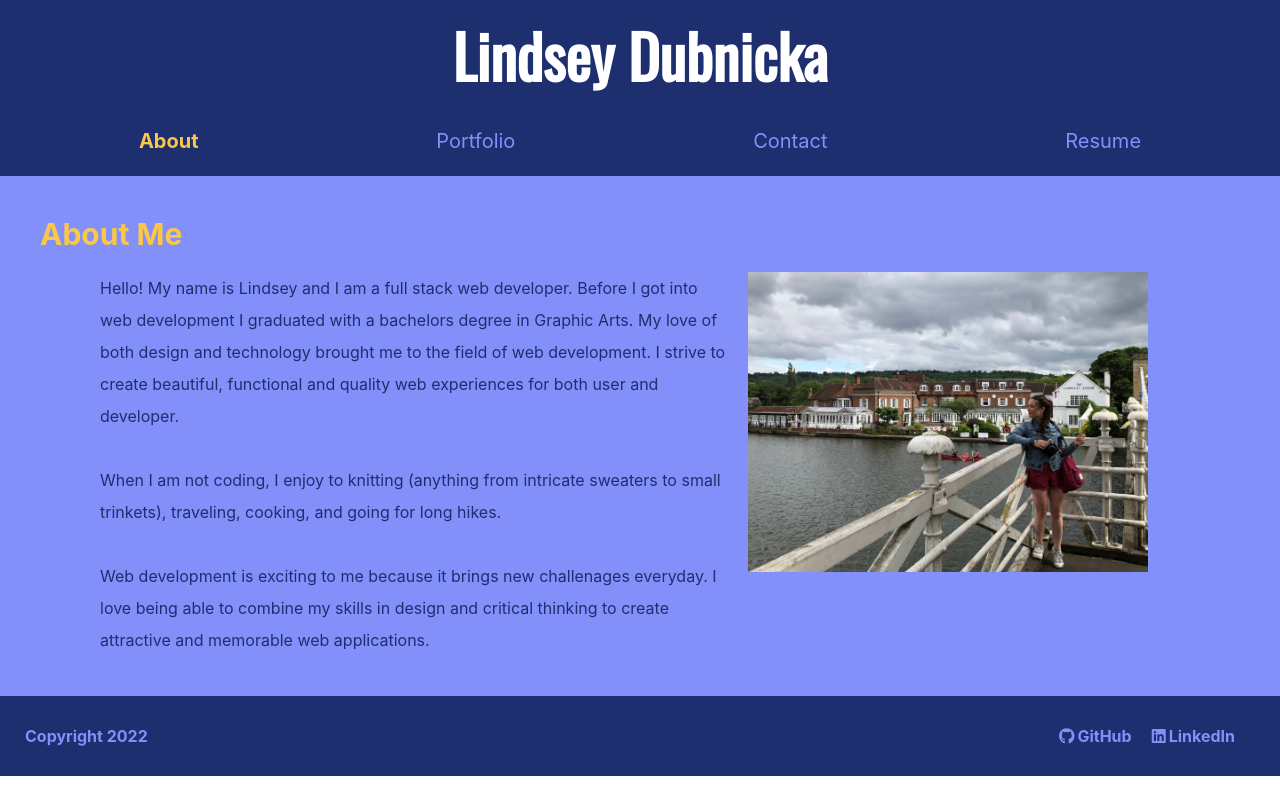
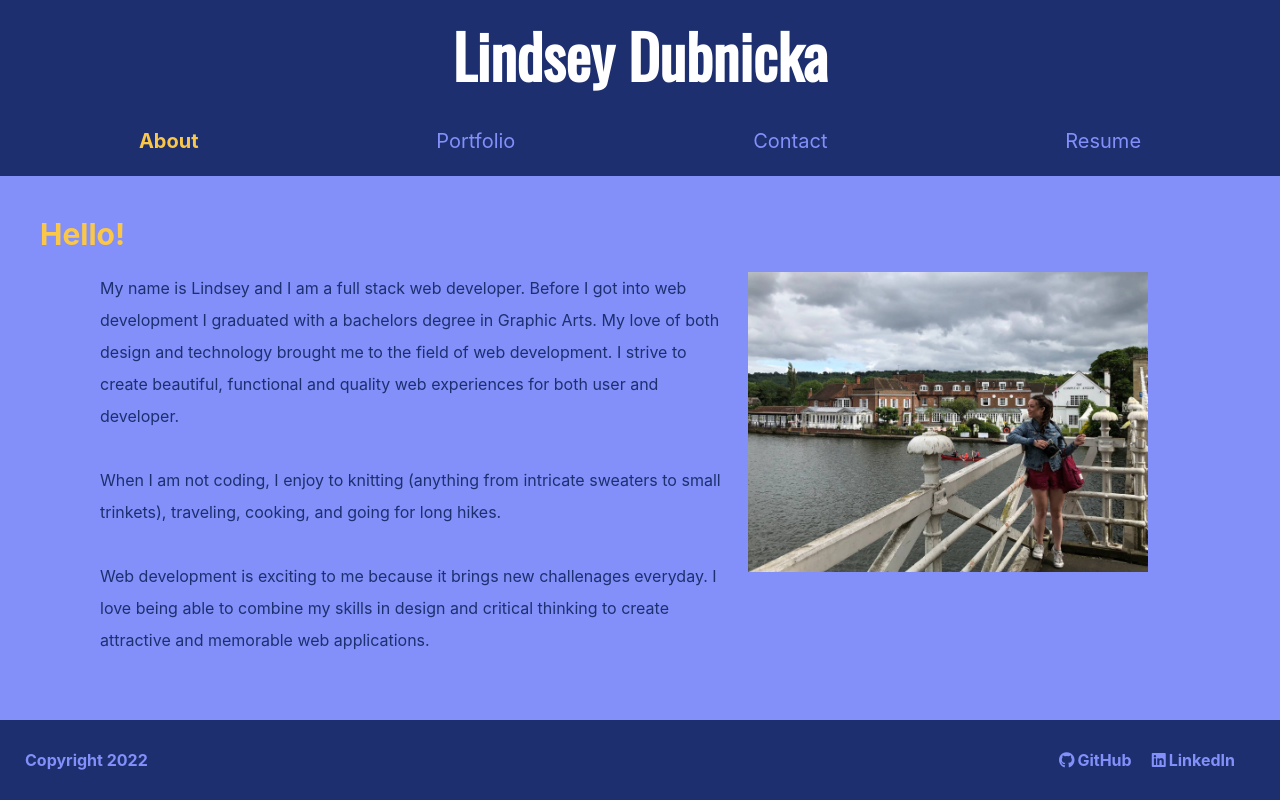
Before and after one commit to lindseymiller2567/react-portfolio, a React (Create React App) app: page / in a window 1280 px wide. Built offline with nearby package versions, Linux system fonts and the light colour scheme.

Commit message:
fixed white space gap and added project

```diff
--- a/src/App.js
+++ b/src/App.js
@@ -19,7 +19,7 @@ function App() {
   const [currentCategory, setCurrentCategory] = useState(categories[0]);
 
   return (
-    <div>
+    <div className="main-wrapper">
       <Header
         categories={categories}
         currentCategory={currentCategory}
--- a/src/components/About/index.js
+++ b/src/components/About/index.js
@@ -4,12 +4,12 @@ import photo from "../../assets/images/about-me.jpg"
 function About() {
     return (
         <section>
-            <h2>About Me</h2>
+            <h2>Hello!</h2>
 
             <div className="about-container">
 
                 <p>
-                    Hello! My name is Lindsey and I am a full stack web developer.
+                    My name is Lindsey and I am a full stack web developer.
                     Before I got into web development I graduated with a bachelors degree in Graphic Arts.
                     My love of both design and technology brought me to the field of web development.
                     I strive to create beautiful, functional and quality web experiences for both user and developer.
--- a/src/components/Contact/index.js
+++ b/src/components/Contact/index.js
@@ -75,6 +75,10 @@ function ContactForm() {
                 )}
 
             </form>
+            <p className="formDisclaimer">
+                <span className="disclaimer">DISCLAIMER</span>
+                Please note this form is under construction and does not send a message to my inbox yet.
+            </p>
         </section>
     )
 }
--- a/src/components/Projects/index.js
+++ b/src/components/Projects/index.js
@@ -27,6 +27,11 @@ function Project() {
             title: 'Deep Thoughts',
             repo: 'https://github.com/lindseymiller2567/deep-thoughts',
             deployed: 'https://immense-dusk-64707.herokuapp.com/',
+        },
+        {
+            title: 'Budget Tracker',
+            repo: 'https://github.com/lindseymiller2567/budget-tracker-pwa',
+            deployed: 'https://dry-fjord-53104.herokuapp.com/',
         }
     ])
 
@@ -35,12 +40,12 @@ function Project() {
             <div className="project-card" key={project.title}>
                 <h3>{project.title}</h3>
                 <a href={project.repo} rel="noreferrer" target="_blank">
-                    <span><i class="fa-solid fa-angles-right"></i></span>
+                    <span><i className="fa-solid fa-angles-right"></i></span>
                     GitHub Repo
                 </a>
 
                 <a href={project.deployed} rel="noreferrer" target="_blank">
-                    <span><i class="fa-solid fa-angles-right"></i></span>
+                    <span><i className="fa-solid fa-angles-right"></i></span>
                     Deployed App
                 </a>
                 <img src={require(`../../assets/images/${project.title}-screenshot.jpg`)} alt="web app screenshot" width="400"></img>
--- a/src/index.css
+++ b/src/index.css
@@ -22,6 +22,14 @@ body {
 code {
   font-family: source-code-pro, Menlo, Monaco, Consolas, 'Courier New',
     monospace;
+}
+
+.main-wrapper {
+  display: flex;
+  min-height: 100vh;
+  flex-direction: column;
+  justify-content: flex-start;
+  background-color: var(--lightpurple);
 }
 
 /* Header */
@@ -219,6 +227,16 @@ button:hover {
   background-color: var(--yellow);
 }
 
+.formDisclaimer {
+  padding-top: 20px;
+}
+
+.disclaimer {
+  color:rgba(250, 199, 72, 1);
+  font-weight: bold;
+  padding-right: 15px;
+}
+
 /* Footer */
 
 .footer {
@@ -229,6 +247,7 @@ button:hover {
   display: flex;
   justify-content: space-between;
   flex-wrap: wrap;
+  margin-top: auto;
 }
 
 .footer-list {
```
Also changed, not shown: 1 other file (tests, documents, lock files or other folders).
